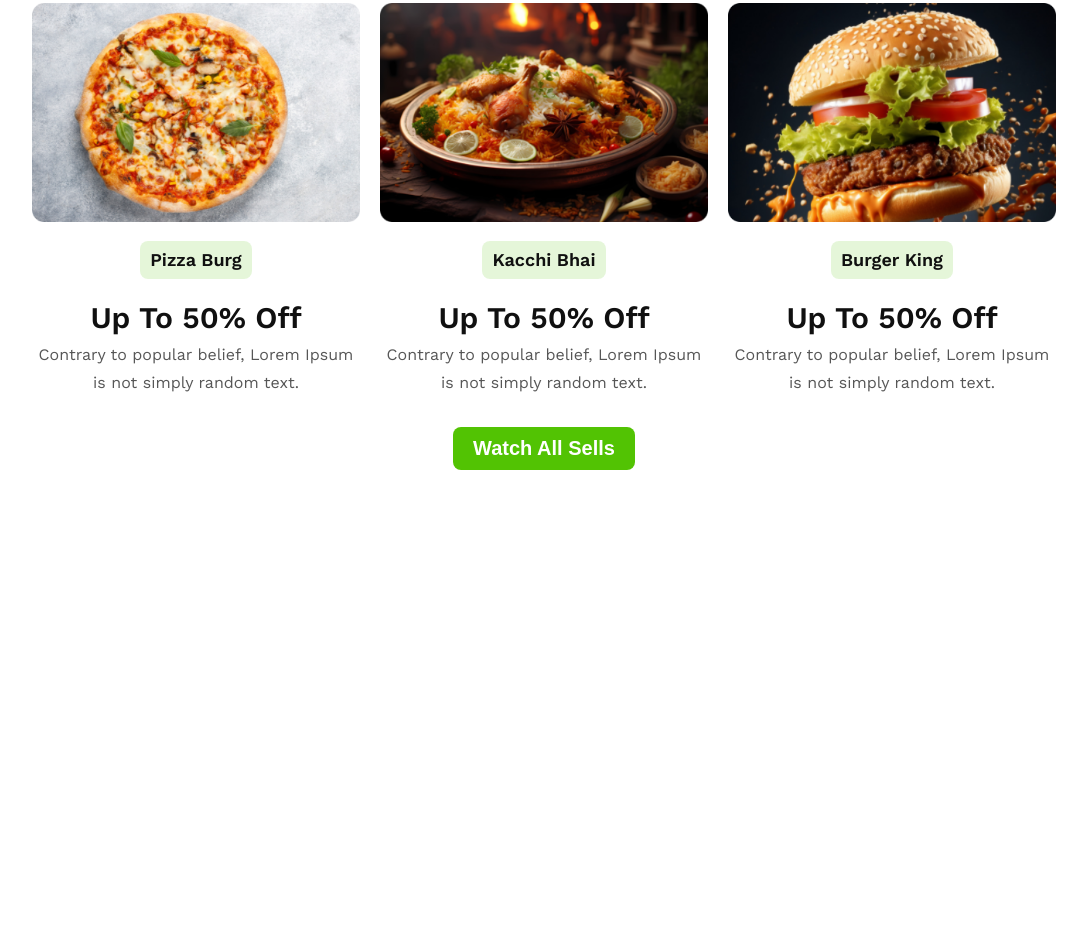
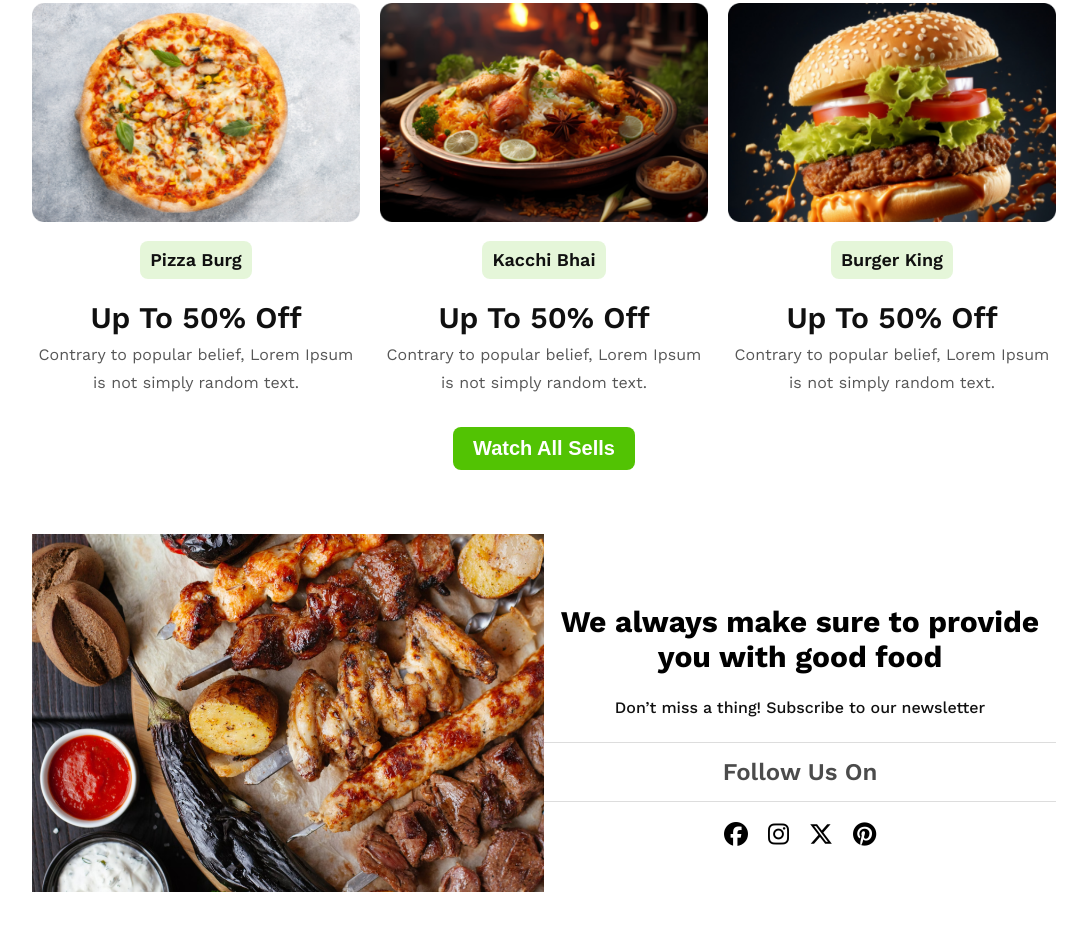
Before and after one commit to Jaber4770/practice-task, a plain HTML site: page index.html in a window 1280 px wide. Shown: the part 1037-1967 px from the top of the page, without its empty margins (96-1183 px from the left). Before the commit the page ends 1571 px from the top, so only its background shows below. Drawn offline with nearby package versions, Linux system fonts and the light colour scheme.

Commit message:
ssocial section done

```diff
--- a/index.html
+++ b/index.html
@@ -6,6 +6,7 @@
     <meta name="viewport" content="width=device-width, initial-scale=1.0">
     <title>Good Food Restaurant</title>
     <link rel="stylesheet" href="style.css">
+    <script src="https://kit.fontawesome.com/b7903cb9e0.js" crossorigin="anonymous"></script>
 </head>
 
 <body>
@@ -62,6 +63,22 @@
                 <button class="common-btn">Watch All Sells</button>
             </div>
         </section>
+        <section class="social-section">
+            <div class="social-img-container">
+                <img src="assets/foods.png" alt="">
+            </div>
+            <div class="social-section-info">
+                <h1>We always make sure to provide you with good food</h1>
+                <p class="social-section-description">Don’t miss a thing! Subscribe to our newsletter</p>
+                <p class="social-section-follow">Follow Us On</p>
+                <div class="social-icon">
+                    <i class="fa-brands fa-facebook"></i>
+                    <i class="fa-brands fa-instagram"></i>
+                    <i class="fa-brands fa-x-twitter"></i>
+                    <i class="fa-brands fa-pinterest"></i>
+                </div>
+            </div>
+        </section>
     </main>
     <footer>
 
--- a/style.css
+++ b/style.css
@@ -73,6 +73,7 @@
     line-height: 23px;
     letter-spacing: 0%;
     text-align: center;
+    cursor: ;
 }
 
 .text-center {
@@ -149,3 +150,52 @@
     text-align: center;
     opacity: 0.7;
 }
+
+.social-section {
+    display: flex;
+    justify-content: center;
+    text-align: center;
+    align-items: center;
+
+}
+
+.social-img-container,
+.social-section-info {
+    width: 50%;
+
+}
+
+.social-img-container img {
+    width: 100%;
+}
+
+.social-section-info h1 {
+    font-size: 30px;
+    font-weight: 700;
+    padding: 20px 0px;
+}
+
+.social-section-description {
+    color: rgb(16, 16, 16);
+    font-weight: 500;
+    line-height: 28px;
+    margin-bottom: 20px;
+}
+
+.social-section-follow {
+    font-size: 24px;
+    font-weight: 600;
+    opacity: 0.7;
+    box-sizing: border-box;
+    padding: 15px 0px;
+    border-bottom: 1px solid rgba(16, 16, 16, 0.2);
+    border-top: 1px solid rgba(16, 16, 16, 0.2);
+}
+.social-icon{
+    margin-top: 20px;
+    font-size: 24px;
+    display: flex;
+    justify-content: center;
+    align-items: center;
+    gap: 20px;
+}
```
